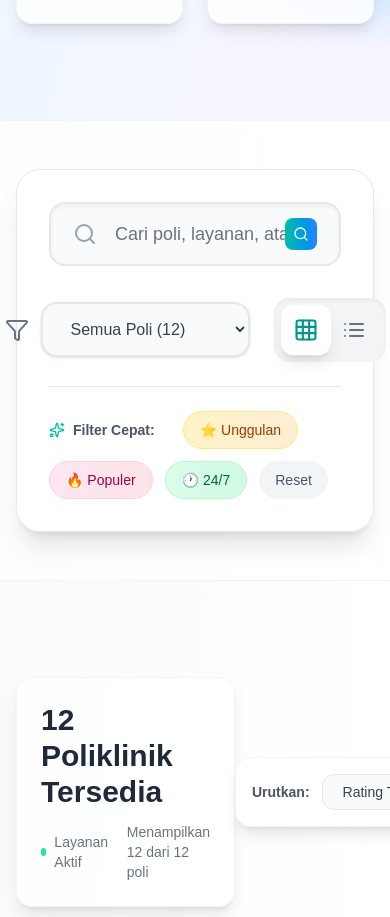
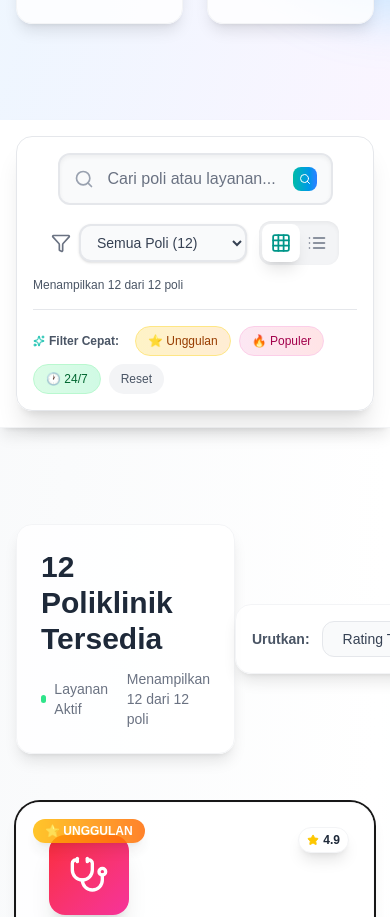
Before and after one commit to Kokorody/Web-profile-Bhayangkara, a Next.js app in the folder frontend/: page /pelayanan-poli in a window 390 px wide. Shown: the part 1180-2097 px from the top of the page. Built offline with nearby package versions, Linux system fonts and the light colour scheme.

Commit message:
feat: implement sticky search bar visibility based on scroll position

```diff
--- a/frontend/src/app/pelayanan-poli/page.tsx
+++ b/frontend/src/app/pelayanan-poli/page.tsx
@@ -282,6 +282,7 @@ const ServiceCard: React.FC<ServiceCardProps> = ({
 const PoliPage = () => {
   const [isHeaderVisible, setIsHeaderVisible] = useState(true);
   const [isMenuOpen, setIsMenuOpen] = useState(false);
+  const [isStickySearchVisible, setIsStickySearchVisible] = useState(false);
   const [searchTerm, setSearchTerm] = useState('');
   const [selectedCategory, setSelectedCategory] = useState('all');
   const [viewMode, setViewMode] = useState('grid');
@@ -512,6 +513,27 @@ const PoliPage = () => {
       }
 
       lastScrollY = scrollY > 0 ? scrollY : 0;
+
+      // Check if we should show/hide sticky search bar based on scroll position
+      const servicesSection = document.querySelector('[data-services-section]');
+      const footerSection = document.querySelector('footer');
+
+      if (servicesSection && footerSection) {
+        const servicesRect = servicesSection.getBoundingClientRect();
+        const footerRect = footerSection.getBoundingClientRect();
+
+        // Show search when services section is visible
+        const servicesVisible = servicesRect.top < window.innerHeight && servicesRect.bottom > 0;
+
+        // Hide search when we reach the footer section
+        const shouldHideSearch = footerRect.top <= window.innerHeight * 0.3;
+
+        if (shouldHideSearch) {
+          setIsStickySearchVisible(false);
+        } else if (servicesVisible) {
+          setIsStickySearchVisible(true);
+        }
+      }
     };
 
     window.addEventListener("scroll", updateScrollDirection);
@@ -758,39 +780,42 @@ const PoliPage = () => {
         </div>
       </section>
 
-      {/* Enhanced Search & Filter Section */}
-      <section className="py-12 bg-white/60 backdrop-blur-sm border-y border-gray-100">
+      {/* Sticky Search Bar */}
+      {isStickySearchVisible && (
+        <section className={`py-4 md:py-8 bg-white/95 backdrop-blur-md sticky z-30 shadow-lg border-b border-gray-100 transition-all duration-300 ${
+          isHeaderVisible ? 'top-36 md:top-20' : 'top-0'
+        }`}>
           <div className="container mx-auto px-4">
-          <div className="bg-white/90 backdrop-blur-md rounded-3xl shadow-xl border border-gray-200 p-8">
-            <div className="flex flex-col lg:flex-row gap-8 items-center justify-between">
-              {/* Advanced Search */}
-              <div className="relative flex-1 max-w-2xl">
-                <div className="absolute left-6 top-1/2 transform -translate-y-1/2 pointer-events-none">
-                  <Search className="text-gray-400 w-6 h-6" />
+            <div className="bg-white/90 backdrop-blur-md rounded-2xl md:rounded-3xl shadow-xl border border-gray-200 p-4 md:p-8">
+              <div className="flex flex-col lg:flex-row gap-4 md:gap-8 items-center justify-between">
+                {/* Compact Search */}
+                <div className="relative flex-1 max-w-md md:max-w-2xl">
+                  <div className="absolute left-4 md:left-6 top-1/2 transform -translate-y-1/2 pointer-events-none">
+                    <Search className="text-gray-400 w-5 h-5 md:w-6 md:h-6" />
                   </div>
                   <input
                     type="text"
-                  placeholder="Cari poli, layanan, atau dokter spesialis..."
+                    placeholder="Cari poli atau layanan..."
                     value={searchTerm}
                     onChange={(e) => setSearchTerm(e.target.value)}
-                  className="w-full pl-16 pr-6 py-4 bg-gray-50 border-2 border-gray-200 rounded-2xl focus:border-teal-500 focus:outline-none focus:bg-white transition-all duration-300 shadow-inner text-lg font-medium placeholder-gray-500"
+                    className="w-full pl-12 md:pl-16 pr-4 md:pr-6 py-3 md:py-4 bg-gray-50 border-2 border-gray-200 rounded-xl md:rounded-2xl focus:border-teal-500 focus:outline-none focus:bg-white transition-all duration-300 shadow-inner text-base md:text-lg font-medium placeholder-gray-500"
                   />
-                <div className="absolute right-6 top-1/2 transform -translate-y-1/2">
-                  <div className="w-8 h-8 bg-gradient-to-r from-teal-500 to-blue-500 rounded-lg flex items-center justify-center">
-                    <Search className="w-4 h-4 text-white" />
+                  <div className="absolute right-4 md:right-6 top-1/2 transform -translate-y-1/2">
+                    <div className="w-6 h-6 md:w-8 md:h-8 bg-gradient-to-r from-teal-500 to-blue-500 rounded-lg flex items-center justify-center">
+                      <Search className="w-3 h-3 md:w-4 md:h-4 text-white" />
                     </div>
                   </div>
                 </div>
 
-              {/* Filters */}
-              <div className="flex items-center gap-6">
+                {/* Compact Filters */}
+                <div className="flex items-center gap-3 md:gap-6">
                   {/* Category Filter */}
-                <div className="flex items-center gap-3">
-                  <Filter className="w-6 h-6 text-gray-500" />
+                  <div className="flex items-center gap-2 md:gap-3">
+                    <Filter className="w-5 h-5 md:w-6 md:h-6 text-gray-500" />
                     <select
                       value={selectedCategory}
                       onChange={(e) => setSelectedCategory(e.target.value)}
-                    className="px-6 py-4 bg-gray-50 border-2 border-gray-200 rounded-2xl focus:border-teal-500 focus:outline-none focus:bg-white transition-all duration-300 shadow-sm font-medium text-gray-700 min-w-[200px]"
+                      className="px-3 md:px-6 py-2 md:py-4 bg-gray-50 border-2 border-gray-200 rounded-xl md:rounded-2xl focus:border-teal-500 focus:outline-none focus:bg-white transition-all duration-300 shadow-sm font-medium text-gray-700 text-sm md:text-base min-w-[150px] md:min-w-[200px]"
                     >
                       {categories.map(cat => (
                         <option key={cat.id} value={cat.id}>
@@ -801,59 +826,92 @@ const PoliPage = () => {
                   </div>
 
                   {/* View Toggle */}
-                <div className="flex items-center bg-gray-100 rounded-2xl p-2 shadow-inner">
+                  <div className="flex items-center bg-gray-100 rounded-xl md:rounded-2xl p-1 md:p-2 shadow-inner">
                     <button
                       onClick={() => setViewMode('grid')}
-                    className={`p-3 rounded-xl transition-all duration-300 ${
+                      className={`p-2 md:p-3 rounded-lg md:rounded-xl transition-all duration-300 ${
                         viewMode === 'grid'
                           ? 'bg-white text-teal-600 shadow-lg scale-105'
                           : 'text-gray-500 hover:text-gray-700'
                       }`}
                     >
-                    <Grid className="w-6 h-6" />
+                      <Grid className="w-5 h-5 md:w-6 md:h-6" />
                     </button>
                     <button
                       onClick={() => setViewMode('list')}
-                    className={`p-3 rounded-xl transition-all duration-300 ${
+                      className={`p-2 md:p-3 rounded-lg md:rounded-xl transition-all duration-300 ${
                         viewMode === 'list'
                           ? 'bg-white text-teal-600 shadow-lg scale-105'
                           : 'text-gray-500 hover:text-gray-700'
                       }`}
                     >
-                    <List className="w-6 h-6" />
+                      <List className="w-5 h-5 md:w-6 md:h-6" />
                     </button>
                   </div>
                 </div>
               </div>
 
+              {/* Results Summary */}
+              <div className="flex items-center justify-between text-xs md:text-sm text-gray-600 mt-3 md:mt-4">
+                <span>
+                  Menampilkan {filteredServices.length} dari {poliServices.length} poli
+                </span>
+                {searchTerm && (
+                  <span className="text-teal-600 font-medium">
+                    Hasil untuk: "{searchTerm}"
+                  </span>
+                )}
+              </div>
+
               {/* Quick Filters */}
-            <div className="mt-6 pt-6 border-t border-gray-200">
-              <div className="flex flex-wrap gap-3">
-                <div className="text-sm font-semibold text-gray-600 flex items-center mr-4">
-                  <Sparkles className="w-4 h-4 mr-2 text-teal-500" />
+              <div className="mt-4 md:mt-6 pt-4 md:pt-6 border-t border-gray-200">
+                <div className="flex flex-wrap gap-2 md:gap-3">
+                  <div className="text-xs md:text-sm font-semibold text-gray-600 flex items-center mr-2 md:mr-4">
+                    <Sparkles className="w-3 h-3 md:w-4 md:h-4 mr-1 md:mr-2 text-teal-500" />
                     Filter Cepat:
                   </div>
                   <button
-                  onClick={() => setSelectedCategory('featured')}
-                  className="px-4 py-2 bg-gradient-to-r from-amber-100 to-orange-100 text-amber-800 rounded-full text-sm font-medium hover:shadow-md transition-all duration-200 border border-amber-200"
+                    onClick={() => {
+                      const featuredServices = poliServices.filter(s => s.featured);
+                      if (featuredServices.length > 0) {
+                        setSelectedCategory('all');
+                        setSearchTerm('unggulan');
+                      }
+                    }}
+                    className="px-3 md:px-4 py-1.5 md:py-2 bg-gradient-to-r from-amber-100 to-orange-100 text-amber-800 rounded-full text-xs md:text-sm font-medium hover:shadow-md transition-all duration-200 border border-amber-200"
                   >
                     ⭐ Unggulan
                   </button>
                   <button
-                  onClick={() => setSelectedCategory('popular')}
-                  className="px-4 py-2 bg-gradient-to-r from-pink-100 to-rose-100 text-pink-800 rounded-full text-sm font-medium hover:shadow-md transition-all duration-200 border border-pink-200"
+                    onClick={() => {
+                      const popularServices = poliServices.filter(s => s.popular);
+                      if (popularServices.length > 0) {
+                        setSelectedCategory('all');
+                        setSearchTerm('populer');
+                      }
+                    }}
+                    className="px-3 md:px-4 py-1.5 md:py-2 bg-gradient-to-r from-pink-100 to-rose-100 text-pink-800 rounded-full text-xs md:text-sm font-medium hover:shadow-md transition-all duration-200 border border-pink-200"
                   >
                     🔥 Populer
                   </button>
                   <button
-                  onClick={() => setSelectedCategory('24/7')}
-                  className="px-4 py-2 bg-gradient-to-r from-green-100 to-emerald-100 text-green-800 rounded-full text-sm font-medium hover:shadow-md transition-all duration-200 border border-green-200"
+                    onClick={() => {
+                      const twentyFourSevenServices = poliServices.filter(s => s.availability === '24/7');
+                      if (twentyFourSevenServices.length > 0) {
+                        setSelectedCategory('all');
+                        setSearchTerm('24/7');
+                      }
+                    }}
+                    className="px-3 md:px-4 py-1.5 md:py-2 bg-gradient-to-r from-green-100 to-emerald-100 text-green-800 rounded-full text-xs md:text-sm font-medium hover:shadow-md transition-all duration-200 border border-green-200"
                   >
                     🕐 24/7
                   </button>
                   <button
-                  onClick={() => setSearchTerm('')}
-                  className="px-4 py-2 bg-gray-100 text-gray-600 rounded-full text-sm font-medium hover:bg-gray-200 transition-colors duration-200"
+                    onClick={() => {
+                      setSearchTerm('');
+                      setSelectedCategory('all');
+                    }}
+                    className="px-3 md:px-4 py-1.5 md:py-2 bg-gray-100 text-gray-600 rounded-full text-xs md:text-sm font-medium hover:bg-gray-200 transition-colors duration-200"
                   >
                     Reset
                   </button>
@@ -862,9 +920,10 @@ const PoliPage = () => {
             </div>
           </div>
         </section>
+      )}
 
       {/* Enhanced Services Section */}
-      <section className="py-24 bg-gradient-to-br from-gray-50 via-white to-teal-50">
+      <section className="py-24 bg-gradient-to-br from-gray-50 via-white to-teal-50" data-services-section="true">
         <div className="container mx-auto px-4">
           {/* Results Header */}
           <div className="flex items-center justify-between mb-12 animate-on-scroll">
```
Lines whose indentation alone changed are shown as unchanged.
